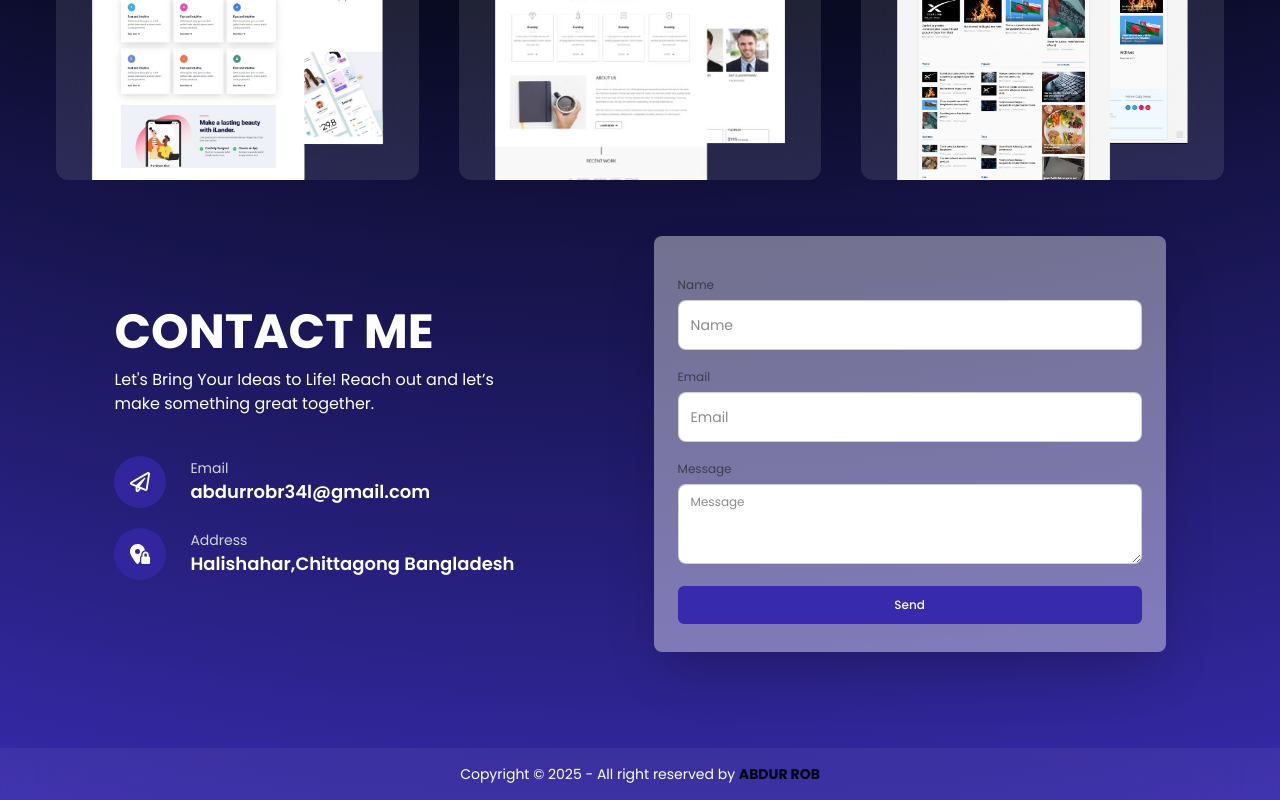
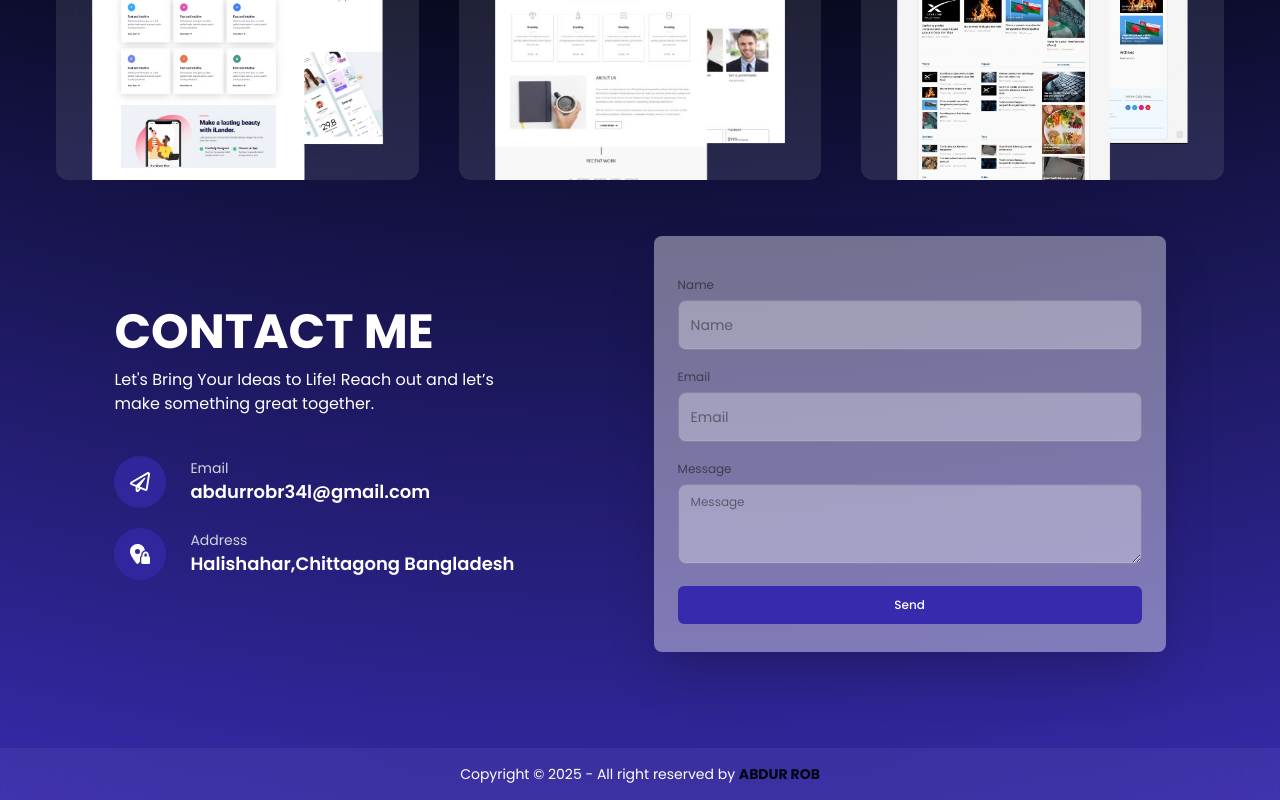
Before and after one commit to Abdurrobr34l/portfolio, a React (Vite) app: page / in a window 1280 px wide. Shown: the part 1977-2777 px from the top of the page. Built offline with nearby package versions, Linux system fonts and the light colour scheme.

Commit message:
Added custom cursor, style form

```diff
--- a/package.json
+++ b/package.json
@@ -13,6 +13,7 @@
     "@tailwindcss/vite": "^4.1.16",
     "aos": "^2.3.4",
     "react": "^19.1.1",
+    "react-animated-cursor": "^2.11.2",
     "react-dom": "^19.1.1",
     "react-icons": "^5.5.0",
     "tailwindcss": "^4.1.16"
--- a/src/App.jsx
+++ b/src/App.jsx
@@ -1,27 +1,37 @@
-import React, { useEffect } from 'react';
-import Header from './Components/Header';
-import Hero from './Components/Hero';
-import Container from './Components/Container';
-import About from './Components/About';
-import Footer from './Components/Footer';
-import Projects from './Components/Projects';
-import Contact from './Components/Contact';
-import Aos from 'aos';
+import React, { useEffect } from "react";
+import Header from "./Components/Header";
+import Hero from "./Components/Hero";
+import Container from "./Components/Container";
+import About from "./Components/About";
+import Footer from "./Components/Footer";
+import Projects from "./Components/Projects";
+import Contact from "./Components/Contact";
+import Aos from "aos";
 import "aos/dist/aos.css";
+import AnimatedCursor from "react-animated-cursor";
 
 const App = () => {
-
   useEffect(() => {
     Aos.init({
       duration: 1000, // animation duration (in ms)
-      once: true,     // only run animation once
-      offset: 50,    // start animation 100px before element is in view
+      once: true, // only run animation once
+      offset: 50, // start animation 50px before element is in view
     });
   }, []);
 
   return (
-    <div className='bg-base-100 text-base-content min-h-screen'>
+    <div className="bg-base-100 text-base-content min-h-screen">
       <Header></Header>
+      <AnimatedCursor
+        innerSize={8}
+        outerSize={40}
+        color="3, 7, 18"
+        // color="55, 42, 172"
+        outerAlpha={0.3}
+        innerScale={0.7}
+        outerScale={2}
+        clickables={["a", "button", "input", "textarea", "select", "label"]}
+      />
 
       <main>
         <Container>
--- a/src/Components/Contact.jsx
+++ b/src/Components/Contact.jsx
@@ -51,21 +51,21 @@ const Contact = () => {
                 <label className="label mt-3">Name</label>
                 <input
                   type="text"
-                  className="input w-full py-6 rounded-lg"
+                  className="input bg-white/30 w-full py-6 rounded-lg"
                   placeholder="Name"
                 />
 
                 <label className="label mt-3">Email</label>
                 <input
                   type="email"
-                  className="input w-full py-6 rounded-lg"
+                  className="input bg-white/30 w-full py-6 rounded-lg"
                   placeholder="Email"
                 />
 
                 <label className="label mt-3">Message</label>
                 <textarea
                   placeholder="Message"
-                  class="textarea textarea-sm w-full rounded-lg"
+                  class="textarea bg-white/30 textarea-sm w-full rounded-lg"
                 ></textarea>
 
                 <button className="common-btn resume-btn mt-4">Send</button>
--- a/src/index.css
+++ b/src/index.css
@@ -17,10 +17,10 @@ body {
 
 /* LIGHT THEME */
 :root {
-  --color-primary-for-bg: #030712;
+  --color-primary-for-bg: rgb(3, 7, 18);
   --color-primary: #ffffff;
   --color-secondary: #d4d6d5;
-  --color-accent: #372aac;
+  --color-accent: rgb(55, 42, 172);
   /*
   --color-base-100: #ffffff;
   --color-base-200: #f3f3f3;
```
Also changed, not shown: 1 other file (tests, documents, lock files or other folders).
